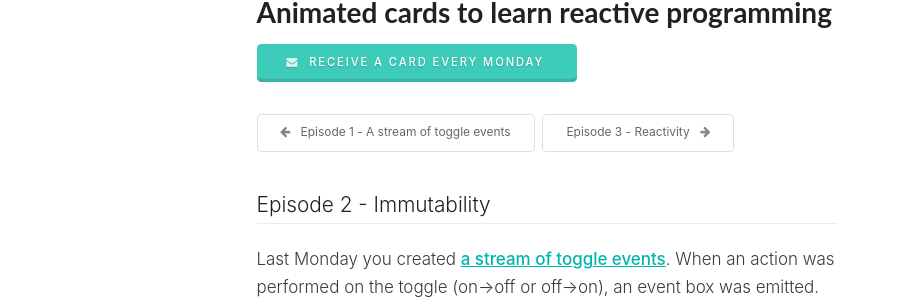
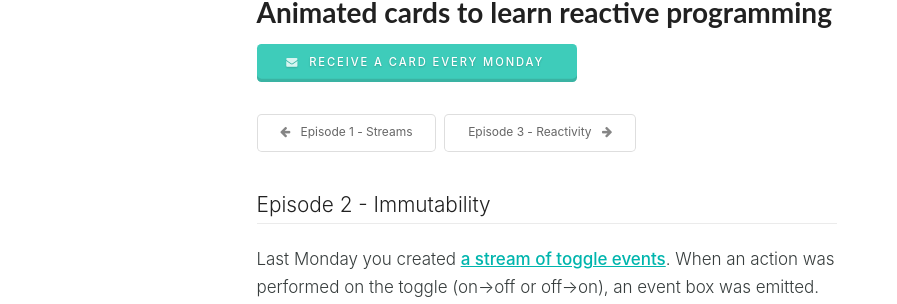
Before and after one commit to cedricss/reactive.how, a Jekyll site: the page built from map.md, in a window 1280 px wide and 900 px high. Shown: the part 148-452 px from the top of the window, without its empty margins (0-897 px from the left). Built offline with Jekyll 4.4.1, drawn with Linux system fonts in a browser that asks for light colours; some of the changed text lies outside the part shown.

Commit message:
Update Episode 1 title

```diff
--- a/map.md
+++ b/map.md
@@ -8,7 +8,7 @@ preview_image_alt: Map reactive operator and immutability
 ---
 
 <a class="ui basic tiny button" href="/fromEvent">
-    <i class="arrow left icon"></i> Episode 1 - A stream of toggle events
+    <i class="arrow left icon"></i> Episode 1 - Streams
 </a>
 <a class="ui basic tiny button" href="/listen">
     Episode 3 - Reactivity <i class="arrow right icon"></i>
@@ -63,7 +63,7 @@ In your collection, you now have:
 Next Monday we'll start building a little machine by assembling several cards together. See you!
 
 <a class="ui basic tiny button" href="/fromEvent">
-    <i class="arrow left icon"></i> Episode 1 - A stream of toggle events
+    <i class="arrow left icon"></i> Episode 1 - Streams
 </a>
 <a class="ui basic tiny button" href="/listen">
     Episode 3 - Reactivity <i class="arrow right icon"></i>
```
Also changed, not shown: fromEvent.md (+1 -1 lines).
